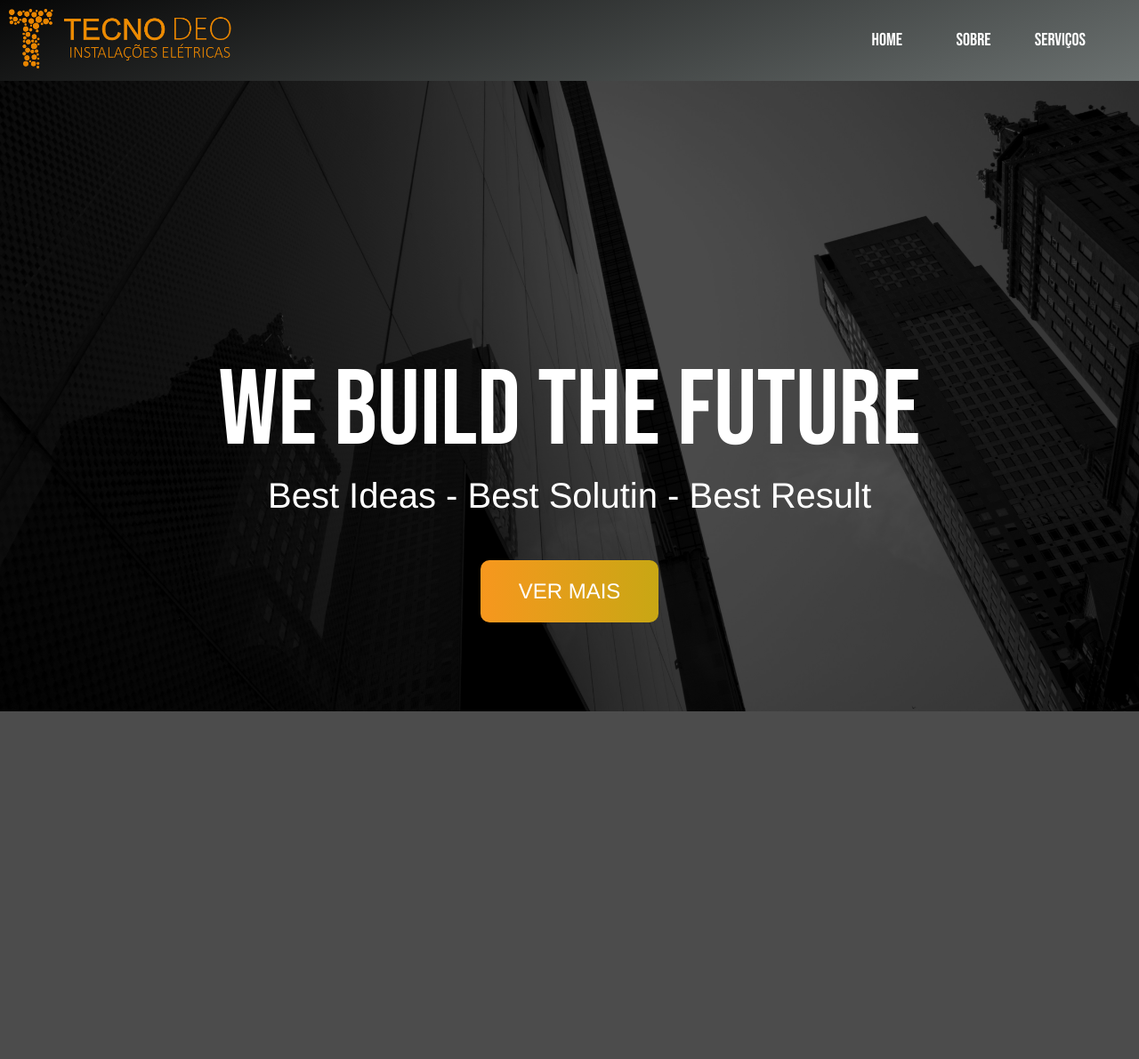
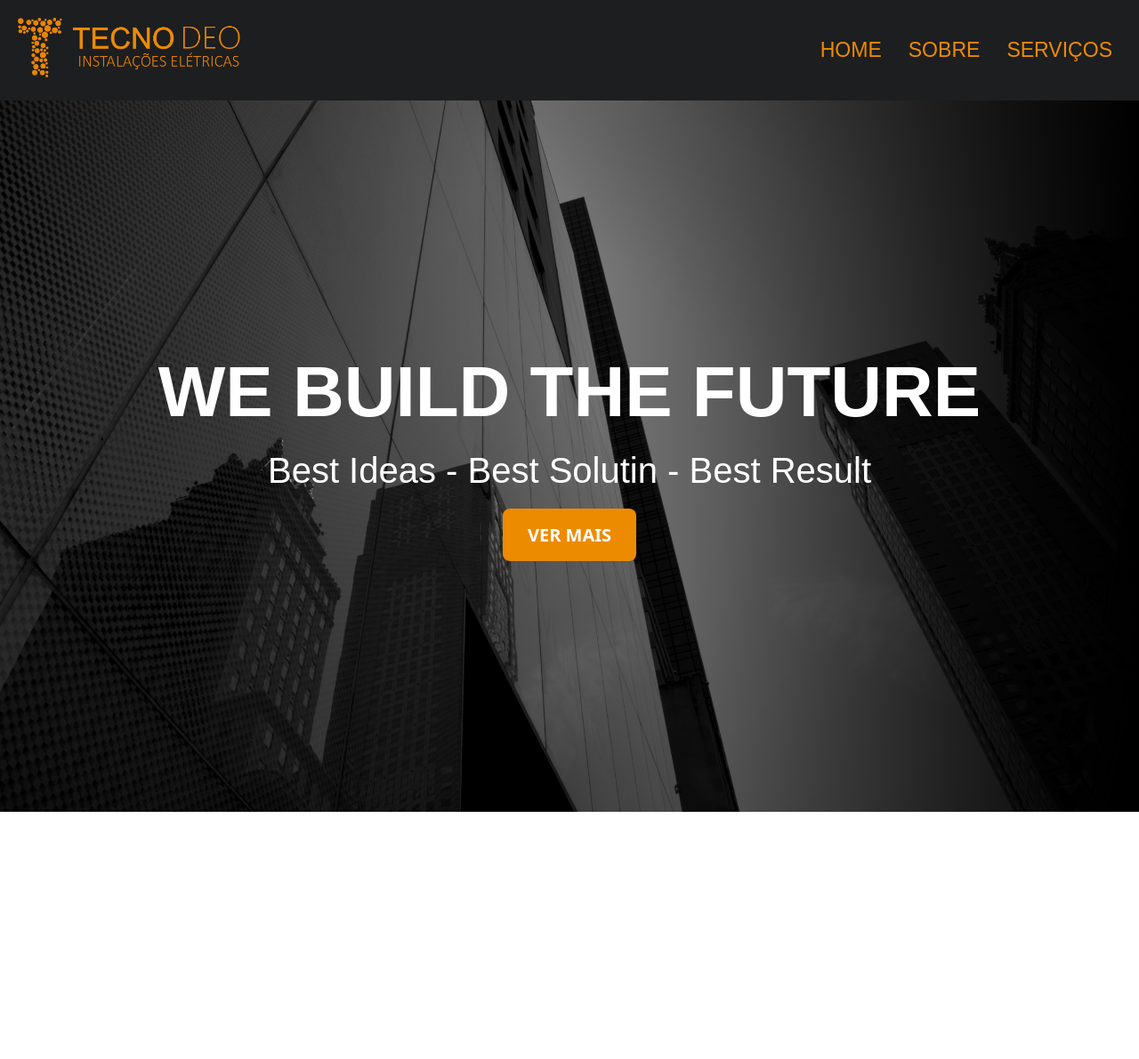
Before and after one commit to deoclecianoFilho/siteEletricista, a PHP site: page / in a window 1280 px wide. Shown: the whole page at 89% size. After the commit the page ends 913 px from the top, so only its background shows below. Run offline with PHP 8.4, Linux system fonts and the light colour scheme.

Commit message:
modificação na seção home

```diff
--- a/css/style.css
+++ b/css/style.css
@@ -2,110 +2,105 @@
     margin: 0;
     padding: 0;
     font-family: 'Franklin Gothic Medium';
+    list-style: none;
+    font-size: 1.2rem;
+    font-family: Arial, Helvetica, sans-serif;
+    text-decoration: none;
 }
 
-html,body{height: 100%;}
+header{
+    display: flex;
+    justify-content: space-between;
+    padding: 20px;
+    align-items: center;
+    flex-wrap: wrap;
+    background: #1d1e20;
+}
 
-.clear{clear: both;}
+a {
+    color: #ed8b00;
+}
 
+.menu{
+    display: flex;
+}
 
+  .menu li{
+    margin-left: 10px;
+}
 
-.main{
-    display: grid;
+.menu a{
+    display: block;
+    padding: 10px;
+  }
+
+.home{
     background-image: url(../img/imgCapa.jpg);
     background-size: cover;
-    background-position: center;
-    min-height: 800px;
-}
-.main header{
-    display: grid;
-    grid-template-columns: 1fr 1fr;
-    z-index: 2;
-    background-color: #060606;
-    background-image: linear-gradient(160deg, #060606 0%, #6b7170 100%);
-
 }
 
-.logo{
-    padding: 10px;
-    /* background-color: brown; */
-
-}
-.logo a{
-    text-decoration: none;
-    cursor: pointer;
+  .fundo{
+    display: flex;
+    justify-content: center;
+    align-items: center;
+    width: 100%;
+    height: 800px;
+    background-image: linear-gradient(to right, rgba(255,0,0,0), rgba(000,0,0,1));
   }
 
-nav.desktop {
+  .fundo div{
     display: grid;
-    justify-content: end;
-    /* background-color: chartreuse; */
-    padding-right: 40px;
+    justify-items: center;
+    justify-content: center;
+    flex-wrap: wrap;
   }
 
-
-nav.desktop ul{
-    display: grid;
-    justify-items: center;
-    align-items: center;
-    list-style-type: none;
-    /* background-color:blueviolet ; */
-    grid-template-columns: 1fr 1fr 1fr;
+  .fundo h1{
+    font-weight: bold;
+    font-size: 80px;
+    color: white;
 }
 
-nav.desktop li{
-    display: inline-block;
-    margin: 20px;
-    font-size: 20px;
+.fundo h3{
+    color: white;
+    font-size: 40px;
+    padding: 20px;
     font-weight: lighter;
   }
 
-nav.desktop a{
-    color: white;
+.fundo button {
+  background-color: #ed8b00;
+  border: none;
+  border-radius: 8px;
+  box-shadow: rgba(0, 0, 0, 0.02) 0 1px 3px 0;
+  color: #fff;
+  cursor: pointer;
+  font-family: system-ui,-apple-system,system-ui,"Helvetica Neue",Helvetica,Arial,sans-serif;
+  font-size: 20px;
+  font-weight: 600;
+  margin: 0;
+  padding: calc(.875rem - 1px) calc(1.5rem - 1px);
   text-decoration: none;
-    cursor: pointer;
-    font-family: "Bebas Neue", sans-serif;
+  transition: all 250ms;
+  user-select: none;
+  -webkit-user-select: none;
+  touch-action: manipulation;
+  vertical-align: baseline;
+  width: auto;
 }
 
-nav.desktop a:hover{
-    color: rgb(255, 166, 0);
+.fundo button:hover,
+.fundo button:focus {
+  background-color: #fb8332;
+  box-shadow: rgba(0, 0, 0, 0.1) 0 4px 12px;
 }
 
-.titulo{
-    z-index: 3;
-    text-align: center;
-    padding-top: 300px;
-    left: 0;
-    top: 0;
-    width: 100%;
-    height: 100%;
-    background: rgba(0, 0, 0, 0.7);
+.fundo button:hover {
+  transform: translateY(-2px);
 }
 
-.titulo h1{
-    font-family: "Bebas Neue", sans-serif;
-    font-weight: 400;
-    font-size: 120px;
-    font-style: normal;
-    color: #fff;
+.fundo button:active {
+  background-color: #c85000;
+  box-shadow: rgba(0, 0, 0, 0.6) 0 2px 4px;
+  transform: translateY(0);
 }
-
-.titulo h3{
-    color: #fff;
-    font-size: 40px;
-    font-weight: lighter;
-}
-
-.titulo button{
-    /* font-family: "Bebas Neue", sans-serif; */
-    font-weight: lighter;
-    font-size: 24px;
-    color: white;
-    margin-top: 50px;
-    border: none;
-    width: 200px;
-    height: 70px;
-    background-image: linear-gradient(to right, #F7971E 0%, #c8a714 100%);
-    border-radius: 10px;
-    cursor: pointer;
-}
--- a/index.html
+++ b/index.html
@@ -10,25 +10,24 @@
     <title>TecnoDeo</title>
 </head>
 <body>
-    <section class="main">
-        <div class="center">
     <header>
-                <div class="logo"><a href=""><img src="img/LOGOSITE2.png" alt=""width="250" height="auto"></a></div>
+        <a href=""><img src="img/LOGOSITE2.png" alt=""width="250" height="auto"></a>
         <nav class="desktop">
-                    <ul>
+            <ul class="menu">
                 <li><a href="">HOME</a></li>
                 <li><a href="">SOBRE</a></li>
                 <li><a href="">SERVIÇOS</a></li>
             </ul>
         </nav>
     </header>
-            <div class="titulo">
+    <section class="home">
+        <div class="fundo">
+            <div>
                 <h1>WE BUILD THE FUTURE</h1>
                 <H3>Best Ideas - Best Solutin - Best Result</H3>
                 <button value="Envia">VER MAIS</button>
             </div>
         </div>
-
     </section>
     <br><br><br><br><br><br><br><br><br><br>
 </body>
```
Lines whose indentation alone changed are shown as unchanged.
